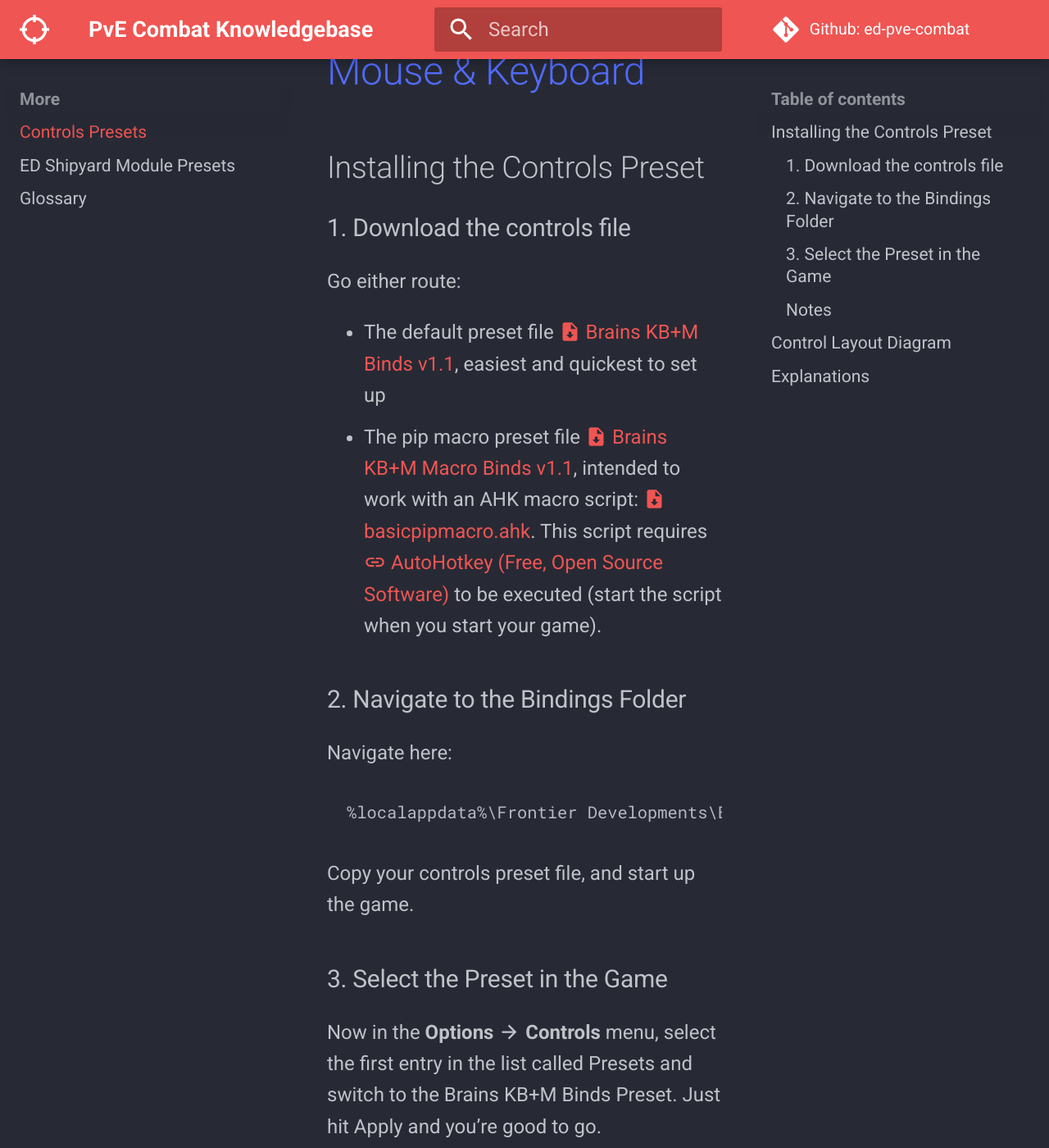
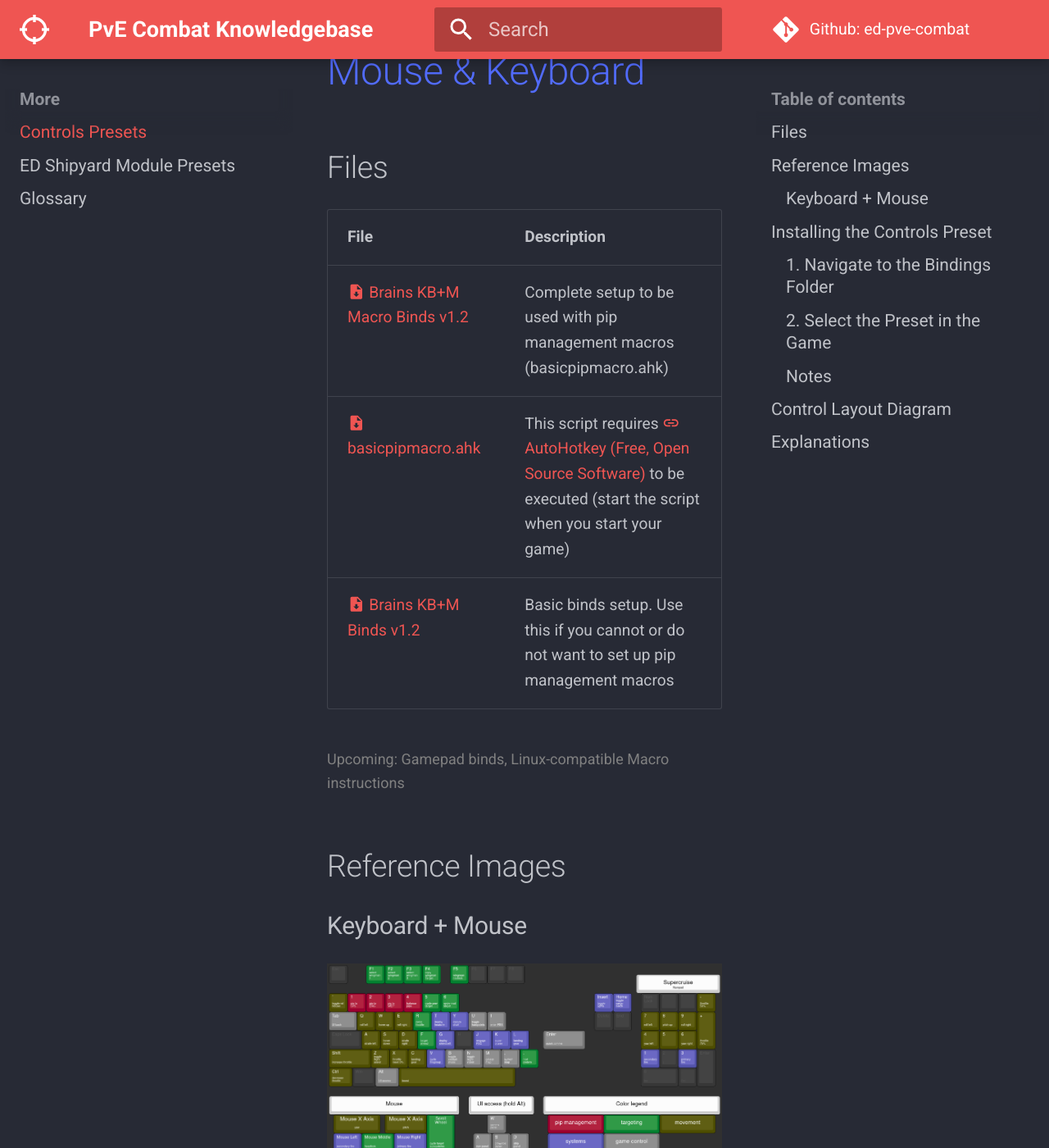
Before and after one commit to BrainProtest/ed-pve-combat, an MkDocs documentation site: the page built from docs/misc/controls.md, in a window 1280 px wide and 1400 px high, scrolled down 297 px. Shown: the whole window at 82% size. Built offline with MkDocs 1.6.1 and Material for MkDocs 9.7.7, drawn with Linux system fonts in a browser that asks for light colours; comment, search, counter and statistics services are not loaded; some of the changed text lies outside the part shown.

Commit message:
Update KB+M control scheme to v1.2

````diff
--- a/docs/misc/controls.md
+++ b/docs/misc/controls.md
@@ -2,13 +2,27 @@
 {: .banner }
 
 # Improved Preset for Mouse & Keyboard
+## Files
+|File|Description|
+|-|-|
+|[:material-file-download: Brains KB+M Macro Binds v1.2](../files/Brains KB+M Macro Binds v1.2.4.1.binds)|Complete setup to be used with pip management macros (basicpipmacro.ahk)|
+|[:material-file-download: basicpipmacro.ahk](../files/basicpipmacro.ahk)|This script requires [:material-link: AutoHotkey (Free, Open Source Software)](https://www.autohotkey.com/) to be executed (start the script when you start your game)|
+|[:material-file-download: Brains KB+M Binds v1.2](../files/Brains KB+M Binds v1.2.4.1.binds)|Basic binds setup. Use this if you cannot or do not want to set up pip management macros|
+
+Upcoming: Gamepad binds, Linux-compatible Macro instructions
+{.hint}
+
+## Reference Images
+
+### Keyboard + Mouse
+
+[![Control Layout Diagram](../assets/keyboard-layout.png)](../assets/keyboard-layout.png)
+Image generated with use of the [:material-link: Keyboard Layout Editor](http://www.keyboard-layout-editor.com/)
+{: .hint }
+
 ## Installing the Controls Preset
-### 1. Download the controls file
-Go either route:
 
-*   The default preset file [:material-file-download: Brains KB+M Binds v1.1](../files/Brains KB+M Binds v1.1.4.0.binds), easiest and quickest to set up
-*   The pip macro preset file [:material-file-download: Brains KB+M Macro Binds v1.1](../files/Brains KB+M Macro Binds v1.1.4.0.binds), intended to work with an AHK macro script: [:material-file-download: basicpipmacro.ahk](../files/basicpipmacro.ahk). This script requires [:material-link: AutoHotkey (Free, Open Source Software)](https://www.autohotkey.com/) to be executed (start the script when you start your game).
-### 2. Navigate to the Bindings Folder
+### 1. Navigate to the Bindings Folder
 
 Navigate here:
 
@@ -16,24 +30,21 @@
 %localappdata%\Frontier Developments\Elite Dangerous\Options\Bindings
 ```
 
-Copy your controls preset file, and start up the game.
+Copy your controls preset file, and start up the game. Start any macro files as required.
 
-### 3. Select the Preset in the Game
+### 2. Select the Preset in the Game
 
-Now in the **Options :material-arrow-right: Controls** menu, select the first entry in the list called Presets and switch to the Brains KB+M Binds Preset. Just hit Apply and you’re good to go.
+Now in the **Options :material-arrow-right: Controls** menu, open the General, Ship, SRV & On-Foot control menus one by one. Select the binds you downloaded in the preset dropdown top right.
 
 ### Notes
 
 * Installing the controls file does not overwrite any existing controls
-* You can change individual bindings as you would do with any normal binding preset.
-* You can also rename the preset by opening the file in a text editor and changing the property `PresetName` and renaming the file itself to `<YourNameHere>.3.0.binds`. Make sure the name of the file is the same as the preset name, otherwise you will encounter issues saving your preset.
+* You can change individual bindings as you would do with any normal binding preset. Changes are however saved directly to the .binds file rather than a generic 'Custom' binds file.
+* You can also rename the preset by opening the file in a text editor and changing the property `PresetName` and renaming the file itself to `<YourNameHere>.4.1.binds`. Make sure the name of the file is the same as the preset name, otherwise you will encounter issues saving your preset.
 * The preset differs greatly from the standard layout (in good ways only, tho)
 
 
 ## Control Layout Diagram
-[![Control Layout Diagram](../assets/keyboard-layout.png)](../assets/keyboard-layout.png)
-Image generated with use of the [:material-link: Keyboard Layout Editor](http://www.keyboard-layout-editor.com/)
-{: .hint }
 
 ## Explanations
 
````
Also changed, not shown: docs/assets/controllayout.png (deleted), docs/assets/keyboard-layout.png, 2 other files.
